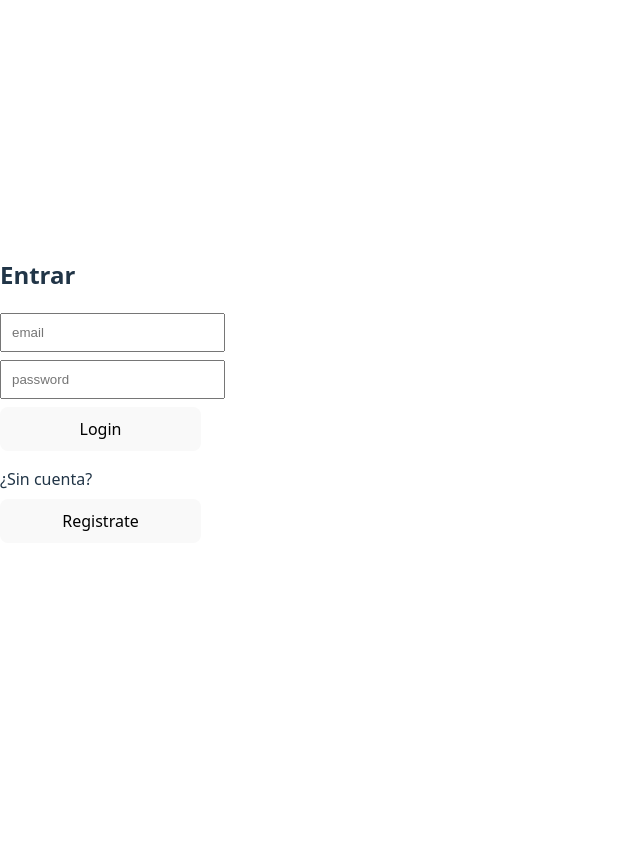
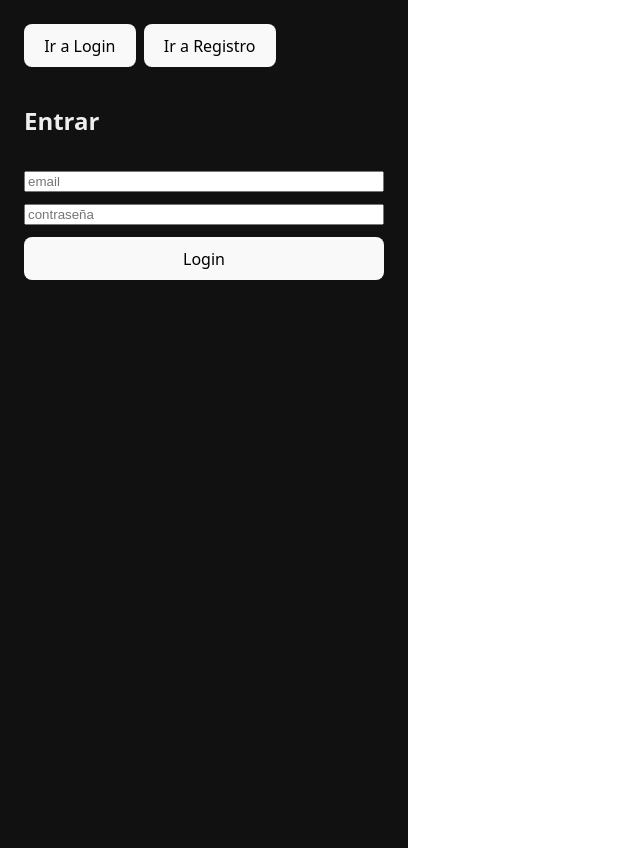
Before and after one commit to Leandrotvr/gestor-tareas, a React (Vite) app in the folder frontend/: page / in a window 1280 px wide. Shown: the whole page, without its empty margins (0-640 px from the left). Before the commit the page ends 800 px from the top, so only its background shows below. Built offline with nearby package versions, Linux system fonts and the light colour scheme; no server answers.

Commit message:
feat(front): App.jsx con formularios de Login/Registro funcionales

```diff
--- a/frontend/src/App.jsx
+++ b/frontend/src/App.jsx
@@ -1,135 +1,93 @@
-import { useEffect, useState } from "react";
+import React, { useState } from "react";
 
-const API = "http://localhost:4000/api";
+// Usa la var de Vercel si existe; sino, la de Render
+const API = import.meta?.env?.VITE_API_URL || "https://gestor-tareas-api-ra7s.onrender.com/api";
 
-function Login({ onLogin, switchToRegister }) {
+export default function App() {
+  const [tab, setTab] = useState("login"); // "login" | "register"
+  return (
+    <div style={{minHeight:"100vh", background:"#111", color:"#eee", display:"grid", placeItems:"start", padding:"24px"}}>
+      <div style={{width:360}}>
+        <div style={{display:"flex", gap:8, marginBottom:16}}>
+          <button onClick={()=>setTab("login")}>Ir a Login</button>
+          <button onClick={()=>setTab("register")}>Ir a Registro</button>
+        </div>
+        {tab === "login" ? <Login/> : <Register/>}
+      </div>
+    </div>
+  );
+}
+
+function Register() {
+  const [name, setName] = useState("");
   const [email, setEmail] = useState("");
   const [password, setPassword] = useState("");
-  async function submit(e) {
+  const [loading, setLoading] = useState(false);
+
+  const onSubmit = async (e) => {
     e.preventDefault();
-    if (!email.includes("@") || password.length < 6) return alert("Datos inválidos");
-    const res = await fetch(`${API}/login`, {
+    setLoading(true);
+    try {
+      const res = await fetch(`${API}/register`, {
         method: "POST",
         headers: { "Content-Type": "application/json" },
-      body: JSON.stringify({ email, password })
+        body: JSON.stringify({ name, email, password }),
       });
-    const data = await res.json();
-    if (!res.ok) return alert(data.error || "Error");
-    onLogin(data.token);
+      if (!res.ok) throw new Error(`HTTP ${res.status}: ${await res.text()}`);
+      const { token } = await res.json();
+      localStorage.setItem("token", token);
+      alert("Registro ok");
+      location.href = "/";
+    } catch (err) {
+      alert("Error al registrar: " + (err?.message ?? String(err)));
+    } finally {
+      setLoading(false);
     }
+  };
+
   return (
-    <form onSubmit={submit} style={{maxWidth:420, margin:"40px auto"}}>
-      <h2>Entrar</h2>
-      <input placeholder="email" value={email} onChange={e=>setEmail(e.target.value)} />
-      <input placeholder="password" type="password" value={password} onChange={e=>setPassword(e.target.value)} />
-      <button>Login</button>
-      <p>¿Sin cuenta? <button type="button" onClick={switchToRegister}>Registrate</button></p>
-      <style>{`input,button{display:block;width:100%;padding:10px;margin:8px 0}`}</style>
+    <form onSubmit={onSubmit} style={{display:"grid", gap:12}}>
+      <h2>Registrarse</h2>
+      <input placeholder="Nombre" value={name} onChange={(e)=>setName(e.target.value)} />
+      <input placeholder="email" value={email} onChange={(e)=>setEmail(e.target.value)} />
+      <input type="password" placeholder="contraseña" value={password} onChange={(e)=>setPassword(e.target.value)} />
+      <button type="submit" disabled={loading}>{loading ? "Creando..." : "Crear cuenta"}</button>
     </form>
   );
 }
 
-function Register({ onLogin, switchToLogin }) {
-  const [name, setName] = useState("");
+function Login() {
   const [email, setEmail] = useState("");
   const [password, setPassword] = useState("");
-  async function submit(e) {
+  const [loading, setLoading] = useState(false);
+
+  const onSubmit = async (e) => {
     e.preventDefault();
-    if (!name.trim() || !email.includes("@") || password.length < 6) return alert("Datos inválidos");
-    const res = await fetch(`${API}/register`, {
+    setLoading(true);
+    try {
+      const res = await fetch(`${API}/login`, {
         method: "POST",
         headers: { "Content-Type": "application/json" },
-      body: JSON.stringify({ name, email, password })
+        body: JSON.stringify({ email, password }),
       });
-    const data = await res.json();
-    if (!res.ok) return alert(data.error || "Error");
-    onLogin(data.token);
+      if (!res.ok) throw new Error(`HTTP ${res.status}: ${await res.text()}`);
+      const { token } = await res.json();
+      localStorage.setItem("token", token);
+      alert("Login ok");
+      location.href = "/";
+    } catch (err) {
+      alert("Error al entrar: " + (err?.message ?? String(err)));
+    } finally {
+      setLoading(false);
     }
+  };
+
   return (
-    <form onSubmit={submit} style={{maxWidth:420, margin:"40px auto"}}>
-      <h2>Registrarse</h2>
-      <input placeholder="nombre" value={name} onChange={e=>setName(e.target.value)} />
-      <input placeholder="email" value={email} onChange={e=>setEmail(e.target.value)} />
-      <input placeholder="password" type="password" value={password} onChange={e=>setPassword(e.target.value)} />
-      <button>Crear cuenta</button>
-      <p>¿Ya tenés cuenta? <button type="button" onClick={switchToLogin}>Ir a Login</button></p>
-      <style>{`input,button{display:block;width:100%;padding:10px;margin:8px 0}`}</style>
+    <form onSubmit={onSubmit} style={{display:"grid", gap:12}}>
+      <h2>Entrar</h2>
+      <input placeholder="email" value={email} onChange={(e)=>setEmail(e.target.value)} />
+      <input type="password" placeholder="contraseña" value={password} onChange={(e)=>setPassword(e.target.value)} />
+      <button type="submit" disabled={loading}>{loading ? "Entrando..." : "Login"}</button>
     </form>
   );
 }
-
-function Tasks({ token, onLogout }) {
-  const [tasks, setTasks] = useState([]);
-  const [title, setTitle] = useState("");
-
-  async function load() {
-    const res = await fetch(`${API}/tasks`, { headers: { Authorization: `Bearer ${token}` }});
-    if (res.status === 401) return onLogout();
-    const data = await res.json();
-    setTasks(data);
-  }
-  useEffect(() => { load(); }, []);
-
-  async function addTask(e) {
-    e.preventDefault();
-    if (!title.trim()) return;
-    const res = await fetch(`${API}/tasks`, {
-      method: "POST",
-      headers: { "Content-Type": "application/json", Authorization: `Bearer ${token}` },
-      body: JSON.stringify({ title })
-    });
-    const data = await res.json();
-    if (res.ok) { setTasks([data, ...tasks]); setTitle(""); }
-  }
-
-  async function toggle(t) {
-    const res = await fetch(`${API}/tasks/${t.id}`, {
-      method: "PUT",
-      headers: { "Content-Type": "application/json", Authorization: `Bearer ${token}` },
-      body: JSON.stringify({ done: !t.done })
-    });
-    const data = await res.json();
-    if (res.ok) setTasks(tasks.map(x => x.id === t.id ? data : x));
-  }
-
-  async function remove(id) {
-    const res = await fetch(`${API}/tasks/${id}`, {
-      method: "DELETE",
-      headers: { Authorization: `Bearer ${token}` }
-    });
-    if (res.ok) setTasks(tasks.filter(x => x.id !== id));
-  }
-
-  return (
-    <div style={{maxWidth:520, margin:"40px auto"}}>
-      <h2>Tareas</h2>
-      <form onSubmit={addTask}>
-        <input placeholder="Nueva tarea..." value={title} onChange={e=>setTitle(e.target.value)} />
-        <button>Agregar</button>
-      </form>
-      <ul>
-        {tasks.map(t => (
-          <li key={t.id} style={{display:"flex",gap:10,alignItems:"center",margin:"8px 0"}}>
-            <input type="checkbox" checked={t.done} onChange={()=>toggle(t)} />
-            <span style={{textDecoration: t.done ? "line-through" : "none"}}>{t.title}</span>
-            <button onClick={()=>remove(t.id)}>Borrar</button>
-          </li>
-        ))}
-      </ul>
-      <button onClick={onLogout}>Salir</button>
-      <style>{`input,button{padding:10px;margin:6px 0}`}</style>
-    </div>
-  );
-}
-
-export default function App() {
-  const [token, setToken] = useState(localStorage.getItem("token") || "");
-  const [view, setView] = useState(token ? "tasks" : "login");
-
-  function onLogin(tk){ localStorage.setItem("token", tk); setToken(tk); setView("tasks"); }
-  function onLogout(){ localStorage.removeItem("token"); setToken(""); setView("login"); }
-
-  if (view === "register") return <Register onLogin={onLogin} switchToLogin={()=>setView("login")} />;
-  if (view === "login") return <Login onLogin={onLogin} switchToRegister={()=>setView("register")} />;
-  return <Tasks token={token} onLogout={onLogout} />;
-}
```
Lines whose indentation alone changed are shown as unchanged.
